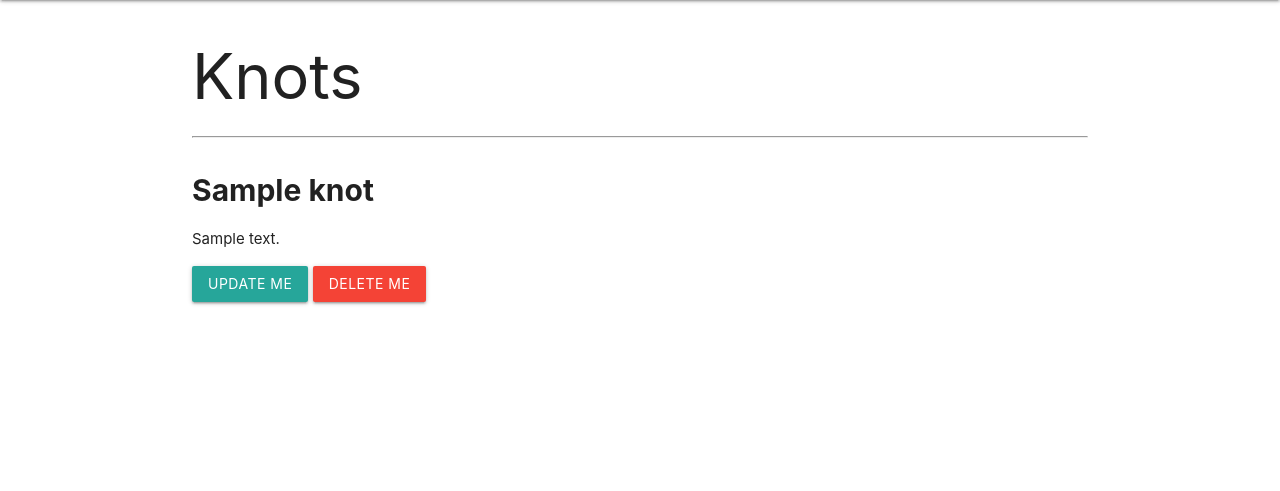
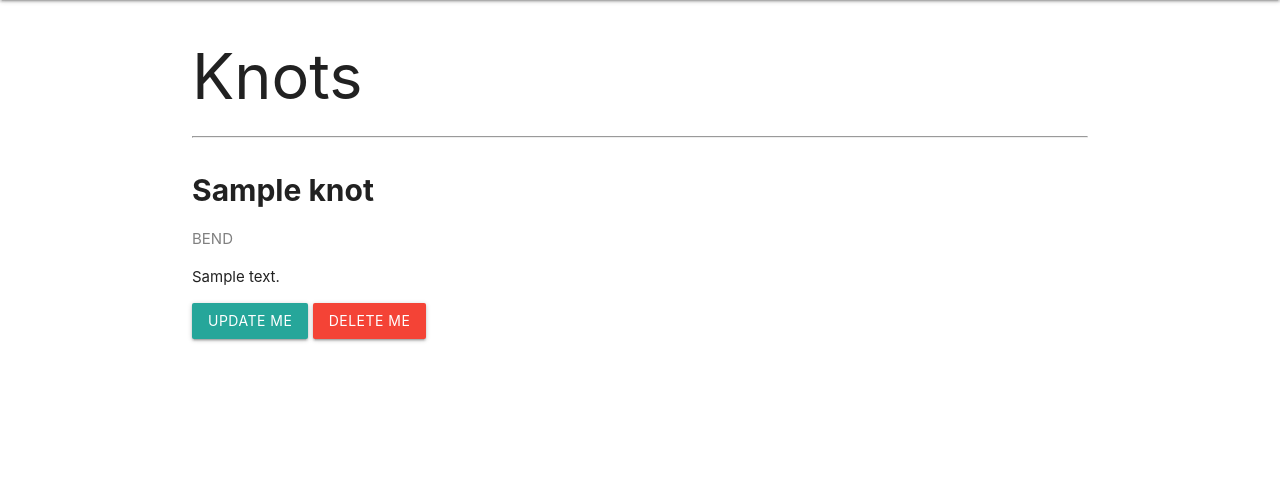
Before and after one commit to bradsm1th/knot-collector, a Django app: page /knots/1/ in a window 1280 px wide. Shown: the part 64-555 px from the top of the page. Run offline with Django 5.2, Linux system fonts and the light colour scheme; tables that the repository leaves empty hold one stand-in row (values such as "Sample post").

Commit message:
Add type of knot to detail page

```diff
--- a/main_app/admin.py
+++ b/main_app/admin.py
@@ -1,6 +1,7 @@
 from django.contrib import admin
 
-from .models import Knot
+from .models import Knot, TypeOfKnot
 
 # Register your models here.
 admin.site.register(Knot)
+admin.site.register(TypeOfKnot)
--- a/main_app/models.py
+++ b/main_app/models.py
@@ -11,6 +11,7 @@ KNOT_TYPES = (
  ('s', 'stopper'),
 )
 
+# the "one" of 1:M although I created the Knot ("many") first
 class TypeOfKnot(models.Model):
   type = models.CharField(
     max_length=1,
@@ -22,9 +23,9 @@ class TypeOfKnot(models.Model):
     return f"{self.get_type_display()}"
 
 
+# the "many" of 1:M but the first model I created
 class Knot(models.Model):
   name = models.CharField(max_length=100)
-  # type = models.CharField(max_length=50)
   description = models.CharField(max_length=250)
   type = models.ForeignKey(
     TypeOfKnot,
--- a/main_app/templates/knots/detail.html
+++ b/main_app/templates/knots/detail.html
@@ -7,9 +7,11 @@
 <ul class="knot-list">
     <li>
       <p>{{ knot.name.capitalize}}</p>
+      <p style="color: grey;">{{ knot.type|upper }} </p>
       <p>{{ knot.description }}</p>
     </li>
 </ul>
+<!-- <p>Type of knot: <strong><mark>{{ knot.type }}</mark></strong></p> -->
 <div class="card-action">
   <a class='btn' href="{% url 'knots_update' knot.id %}">Update me</a>
   <a class='btn red' href="{% url 'knots_delete' knot.id %}">Delete me</a>
--- a/main_app/templates/knots/index.html
+++ b/main_app/templates/knots/index.html
@@ -10,12 +10,6 @@
   <li>
     <a href="{% url 'detail' knot.id %}">
       <p>{{ knot.name.capitalize}}</p>
-      <!-- <dl>
-        <dt>Type:</dt>
-        <dd>{{ knot.type }}</dd>
-        <dt>Description</dt>
-        <dd>{{ knot.description }}</dd>
-      </dl> -->
     </a>
   </li>
   {% endfor %}
```
Also changed, not shown: main_app/views.py (+0 -10 lines).
